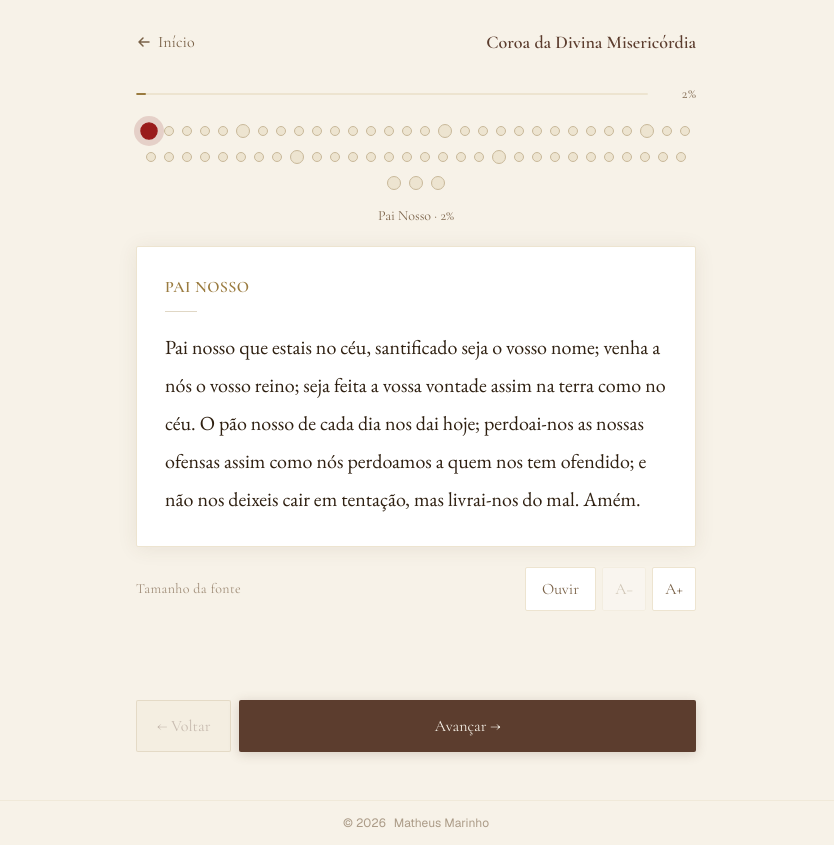
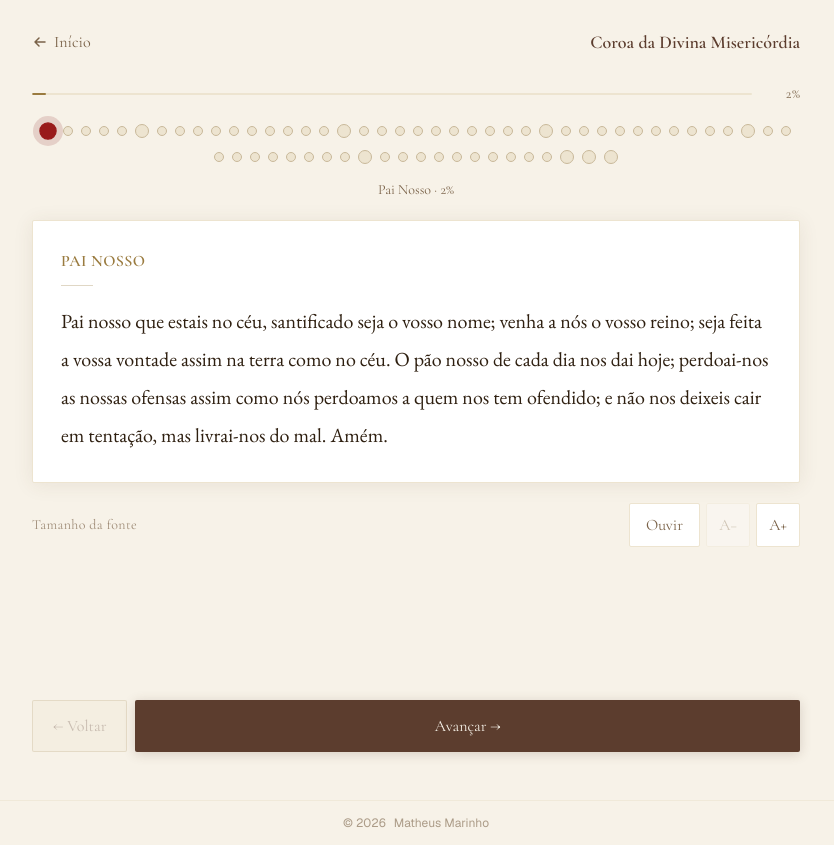
Before and after one commit to m9tzin/rezeoterco, a Next.js app in the folder frontend/: page / in a window 1280 px wide. Both pictures are taken after a click on the button "Coroa da Divina Misericórdia". Shown: the whole page, without its empty margins (224-1058 px from the left). Built offline with nearby package versions, Linux system fonts and the light colour scheme.

Commit message:
Expand desktop layout width responsively

```diff
--- a/frontend/src/components/CompletionScreen.tsx
+++ b/frontend/src/components/CompletionScreen.tsx
@@ -38,14 +38,14 @@ export function CompletionScreen({ onRestart }: Props) {
       </p>
 
       {/* Quote card */}
-      <div className="max-w-sm w-full border border-parchment rounded-sm px-6 py-6 bg-white shadow-[0_2px_16px_rgba(92,61,46,0.07)] mb-10">
+      <div className="max-w-sm md:max-w-xl lg:max-w-2xl w-full border border-parchment rounded-sm px-6 py-6 bg-white shadow-[0_2px_16px_rgba(92,61,46,0.07)] mb-10">
         <span className="font-cormorant text-4xl text-gold/40 leading-none block mb-2" aria-hidden="true">&ldquo;</span>
         <p className="font-garamond italic text-terco-muted text-lg leading-relaxed">
           Rezar o terço é pegar na mão de Maria e ir com ela ao encontro de Jesus.
         </p>
       </div>
 
-      <div className="flex flex-col gap-3 w-full max-w-sm">
+      <div className="flex flex-col gap-3 w-full max-w-sm md:max-w-xl lg:max-w-2xl">
         <button
           onClick={onRestart}
           className="font-cormorant text-base tracking-widest uppercase px-10 min-h-[52px] bg-brown text-cream hover:bg-brown-dark transition-colors rounded-sm active:scale-[0.97] shadow-[0_2px_12px_rgba(92,61,46,0.2)]"
--- a/frontend/src/components/PrayerScreen.tsx
+++ b/frontend/src/components/PrayerScreen.tsx
@@ -146,7 +146,7 @@ export function PrayerScreen({
     <div className="min-h-screen bg-cream flex flex-col items-center px-4 pb-36">
 
       {/* ── Header ── */}
-      <div className="w-full max-w-[560px] pt-5 pb-3">
+      <div className="w-full max-w-[560px] md:max-w-2xl lg:max-w-3xl pt-5 pb-3">
         <div className="flex items-center justify-between mb-5">
           <button
             onClick={handleBack}
@@ -168,7 +168,7 @@ export function PrayerScreen({
             </svg>
             Início
           </button>
-          <p className="font-cormorant font-semibold text-lg text-brown truncate ml-4 max-w-[240px]">
+          <p className="font-cormorant font-semibold text-lg text-brown truncate ml-4 max-w-[240px] md:max-w-md lg:max-w-xl">
             {misterio.titulo}
           </p>
         </div>
@@ -200,7 +200,7 @@ export function PrayerScreen({
       <div
         ref={cardRef}
         data-speaking={isListening}
-        className={`w-full max-w-[560px] bg-white border rounded-sm px-7 py-7 mb-5 transition-all duration-150 ${
+        className={`w-full max-w-[560px] md:max-w-2xl lg:max-w-3xl bg-white border rounded-sm px-7 py-7 mb-5 transition-all duration-150 ${
           isListening
             ? 'border-gold shadow-[0_0_0_3px_rgba(154,123,63,0.16),0_2px_20px_rgba(92,61,46,0.12)]'
             : 'border-parchment shadow-[0_2px_20px_rgba(92,61,46,0.09)]'
@@ -231,7 +231,7 @@ export function PrayerScreen({
       </div>
 
       {/* ── Font size controls ── */}
-      <div className="flex items-center gap-3 w-full max-w-[560px] mb-1">
+      <div className="flex items-center gap-3 w-full max-w-[560px] md:max-w-2xl lg:max-w-3xl mb-1">
         <span className="font-cormorant text-sm text-terco-muted/70 tracking-wide">
           Tamanho da fonte
         </span>
@@ -272,7 +272,7 @@ export function PrayerScreen({
 
       {/* ── Navigation (fixed) ── */}
       <div className="fixed bottom-12 left-0 right-0 px-4">
-        <div className="flex justify-center gap-2 max-w-[560px] mx-auto">
+        <div className="flex justify-center gap-2 max-w-[560px] md:max-w-2xl lg:max-w-3xl mx-auto">
           <button
             onClick={handlePrev}
             disabled={!canGoPrev(index)}
--- a/frontend/src/components/RosaryProgress.tsx
+++ b/frontend/src/components/RosaryProgress.tsx
@@ -69,7 +69,7 @@ export function RosaryProgress({ misterio, tipo, currentIndex }: Props) {
 
   return (
     <section
-      className="w-full max-w-[560px] mb-5"
+      className="w-full max-w-[560px] md:max-w-2xl lg:max-w-3xl mb-5"
       aria-label={`Figura do progresso: ${describeTipo(tipo)}`}
     >
       <div
--- a/frontend/src/components/SelectionScreen.tsx
+++ b/frontend/src/components/SelectionScreen.tsx
@@ -99,7 +99,7 @@ export function SelectionScreen({
   return (
     <div className="bg-cream flex flex-col items-center px-4 pb-8">
       {/* Hero */}
-      <div className="w-full max-w-lg text-center pt-14 pb-8">
+      <div className="w-full max-w-lg md:max-w-2xl lg:max-w-3xl text-center pt-14 pb-8">
         <svg
           width="26"
           height="42"
@@ -123,7 +123,7 @@ export function SelectionScreen({
             beta
           </span>
         </div>
-        <p className="font-garamond italic text-terco-muted text-lg leading-relaxed max-w-[18rem] mx-auto">
+        <p className="font-garamond italic text-terco-muted text-lg leading-relaxed max-w-[18rem] md:max-w-xl mx-auto">
           Guia passo a passo para rezar o terço com calma e devoção.
         </p>
 
@@ -138,7 +138,7 @@ export function SelectionScreen({
 
       {/* Resume banner */}
       {savedProgress && (
-        <div className="w-full max-w-lg mb-7 border border-gold/40 rounded-sm px-5 py-4 bg-[#faf8f3] shadow-[0_1px_8px_rgba(154,123,63,0.08)]">
+        <div className="w-full max-w-lg md:max-w-2xl lg:max-w-3xl mb-7 border border-gold/40 rounded-sm px-5 py-4 bg-[#faf8f3] shadow-[0_1px_8px_rgba(154,123,63,0.08)]">
           <p className="font-garamond italic text-terco-text text-base mb-4 leading-relaxed">
             Você parou em{' '}
             <strong className="font-normal not-italic text-brown">
@@ -166,7 +166,7 @@ export function SelectionScreen({
       )}
 
       {/* Terço type selector */}
-      <div className="w-full max-w-lg mb-7">
+      <div className="w-full max-w-lg md:max-w-2xl lg:max-w-3xl mb-7">
         <p className="font-cormorant font-semibold text-base text-terco-muted/80 mb-3 tracking-wide">
           Tipo de devoção
         </p>
@@ -196,7 +196,7 @@ export function SelectionScreen({
 
       {/* Option cards */}
       {hasMultipleOptions && (
-        <div className="w-full max-w-lg">
+        <div className="w-full max-w-lg md:max-w-2xl lg:max-w-3xl">
           <div className="flex items-baseline justify-between mb-4">
             <p className="font-cormorant font-semibold text-lg text-terco-muted">
               {activeTipo === 'novena' ? 'Escolha a novena' : 'Escolha o mistério'}
@@ -288,7 +288,7 @@ export function SelectionScreen({
 
       {/* Single-sequence CTA */}
       {!hasMultipleOptions && (
-        <div className="w-full max-w-lg mt-2">
+        <div className="w-full max-w-lg md:max-w-2xl lg:max-w-3xl mt-2">
           <button
             onClick={() => {
               const misterio = TERCOS[activeTipo].misterios[0]
--- a/frontend/src/components/VerseOfDay.tsx
+++ b/frontend/src/components/VerseOfDay.tsx
@@ -10,7 +10,7 @@ export function VerseOfDay({ date }: Props) {
   return (
     <section
       aria-labelledby="versiculo-do-dia"
-      className="w-full max-w-lg mb-7 border border-gold/30 rounded-sm px-5 py-5 bg-white/80 shadow-[0_1px_10px_rgba(92,61,46,0.06)] text-left"
+      className="w-full max-w-lg md:max-w-2xl lg:max-w-3xl mb-7 border border-gold/30 rounded-sm px-5 py-5 bg-white/80 shadow-[0_1px_10px_rgba(92,61,46,0.06)] text-left"
     >
       <p
         id="versiculo-do-dia"
```
